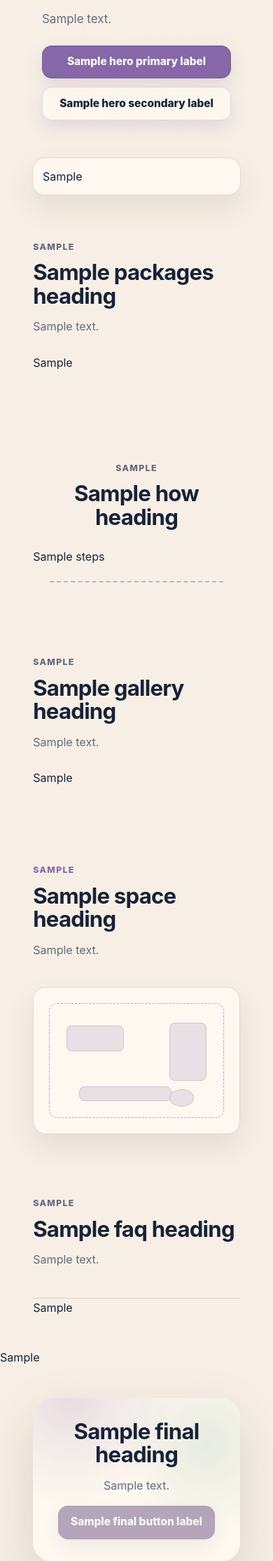
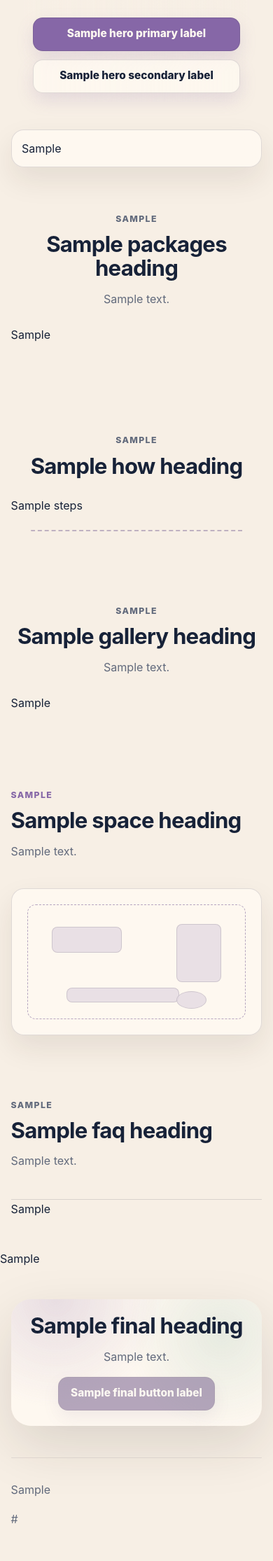
Before and after one commit to PartyLan/PartyLan-Website, a Python web app: template templates/index.html in a window 390 px wide; the page is wider, and only the part inside the window is pictured. Shown: the part 436-2666 px from the top of that part at 70% size. After the commit the page ends 2612 px from the top of that part, so only its background shows below. Run offline with Jinja, Linux system fonts and the light colour scheme; the template is opened without the code that fills it: most values are stand-ins (such as "Sample title", 1, 10 or a date in 2020).

Commit message:
Unify layout widths and responsive flow

```diff
--- a/static/css/styles.css
+++ b/static/css/styles.css
@@ -985,3 +985,167 @@ body { padding-bottom: 0 !important; }
 .packages-inline-contact { margin-top: 1.25rem; }
 .packages-inline-contact .contact-form-shell { margin: 0 auto; text-align: left; }
 @media (max-width: 720px) { .contact-form__grid { grid-template-columns: 1fr; } }
+
+/* PR: unified layout width and responsive flow */
+:root {
+  --layout-width: min(88vw, 121.875rem);
+  --layout-readable: min(100%, 72ch);
+  --container: var(--layout-width);
+  --container-normal: var(--layout-width);
+  --content-width: var(--layout-width);
+}
+.section,
+.nav-shell,
+.reassurance,
+.how-section > .section-intro,
+.how-section > .steps-grid,
+.testimonials,
+.showcase-section > .section-intro,
+.showcase-section > .gallery-tabs,
+.faq-section,
+.final-cta,
+.site-footer,
+.packages-hero__content,
+.packages-overlap,
+.contact-section,
+.legal-page {
+  max-width: var(--layout-width);
+}
+.reassurance,
+.packages-overlap,
+.contact-section,
+.final-cta,
+.site-footer { width: var(--layout-width); }
+.section,
+.contact-section,
+.final-cta { padding-left: 0; padding-right: 0; }
+.showcase-section { max-width: 100%; padding-left: 0; padding-right: 0; }
+.showcase-section > .showcase { width: var(--visual-width); max-width: var(--visual-width); }
+.final-cta > div,
+.packages-decision {
+  width: 100%;
+  max-width: 100%;
+  padding: clamp(1.4rem, 4vw, 2.6rem);
+  border-radius: var(--radius-section);
+}
+.packages-decision { margin-top: clamp(1.5rem, 4vw, 2.6rem); }
+.packages-decision > .eyebrow,
+.packages-decision > h2,
+.packages-decision > p:not(.eyebrow) { margin-left: auto; margin-right: auto; text-align: center; }
+.packages-decision > h2 { max-width: none; font-size: clamp(2.05rem, 3.9vw, 4rem); }
+.packages-decision__actions { justify-content: center; }
+.packages-inline-contact .contact-form-shell,
+.contact-form-shell { width: 100%; max-width: var(--layout-width); }
+.legal-page { width: var(--layout-width); }
+.legal-page > * { max-width: var(--layout-readable); margin-left: auto; margin-right: auto; }
+.legal-page h1 { max-width: var(--layout-readable); }
+.legal-page p, .legal-page li { overflow-wrap: anywhere; }
+.contact-page .section-heading { margin-left: 0; }
+.contact-page .section-heading p { max-width: var(--layout-readable); }
+
+@media (max-width: 1180px) and (min-width: 921px) {
+  .hero--home {
+    min-height: 0;
+    display: flex;
+    flex-direction: column;
+    gap: clamp(1rem, 2.5vw, 1.8rem);
+    padding-top: calc(var(--header-height) + clamp(1rem, 2.4vw, 1.8rem));
+    overflow: visible;
+  }
+  .hero--home .hero__picture {
+    position: relative;
+    order: 0;
+    z-index: 0;
+    top: auto;
+    right: auto;
+    left: auto;
+    width: min(96vw, 1120px);
+    margin: 0 auto;
+    aspect-ratio: 16 / 9;
+    border-radius: var(--radius-section);
+  }
+  .hero--home .hero__inner {
+    order: 1;
+    width: var(--layout-width);
+    min-height: 0;
+    height: auto;
+    padding: 0 0 clamp(3.5rem, 6vw, 5rem);
+    align-items: flex-start;
+  }
+  .hero--home .hero__content { max-width: min(100%, 48rem); }
+}
+
+@media (max-width: 920px) {
+  html, body, .site-shell { max-width: 100%; overflow-x: clip; }
+  body { min-width: 0; }
+  :root {
+    --layout-width: min(92vw, 72rem);
+    --container: var(--layout-width);
+    --container-normal: var(--layout-width);
+    --content-width: var(--layout-width);
+  }
+  .section,
+  .reassurance,
+  .how-section > .section-intro,
+  .how-section > .steps-grid,
+  .showcase-section > .section-intro,
+  .showcase-section > .gallery-tabs,
+  .showcase-section > .showcase,
+  .faq-section,
+  .final-cta,
+  .site-footer,
+  .packages-hero__content,
+  .packages-overlap,
+  .contact-section,
+  .legal-page {
+    width: var(--layout-width);
+    max-width: var(--layout-width);
+    min-width: 0;
+    padding-left: 0;
+    padding-right: 0;
+  }
+  .hero__content,
+  .hero__content .eyebrow,
+  .hero__content h1,
+  .hero__content p,
+  .hero__content .button-row,
+  .section-intro,
+  .section-intro > .eyebrow,
+  .section-intro > h2,
+  .section-intro > p,
+  .section-heading,
+  .section-heading > .eyebrow,
+  .section-heading > h1,
+  .section-heading > p,
+  .packages-hero__content,
+  .packages-hero__content h1,
+  .packages-hero__content p,
+  .final-cta,
+  .final-cta > div,
+  .final-cta .button-row,
+  .contact-page .section-heading,
+  .faq-section > .section-intro,
+  .faq-section > .section-intro > .eyebrow,
+  .faq-section > .section-intro > h2,
+  .faq-section > .section-intro > p {
+    text-align: center !important;
+    margin-left: auto !important;
+    margin-right: auto !important;
+  }
+  .hero__content .button-row,
+  .final-cta .button-row { justify-content: center; }
+  .faq-item button,
+  .faq-item__answer p,
+  .package-faq-item button,
+  .package-faq-answer,
+  .feature-list,
+  .legal-page,
+  .legal-page *,
+  .contact-form-shell,
+  .contact-form-shell *,
+  .site-menu a { text-align: left !important; }
+  .packages-decision > h2 { font-size: clamp(2rem, 9vw, 3.25rem); }
+  .packages-decision__actions { align-items: stretch; }
+  .gallery-tabs { overflow-x: auto; max-width: 100%; }
+  .site-background__top, .site-background__middle, .site-background__bottom { left: 0; right: 0; }
+}
```
Also changed, not shown: content/homepage.json (+4 -4 lines), dist/css/styles.css (+164 -0 lines), dist/demo-testimonials.html (+1 -1 lines), dist/index.html (+1 -1 lines).
